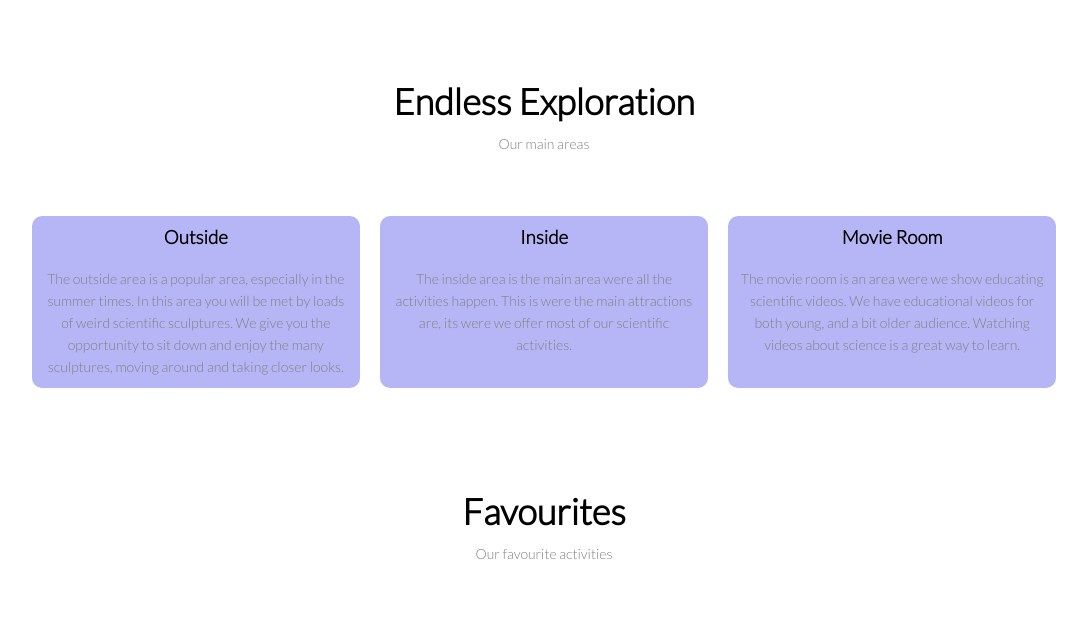
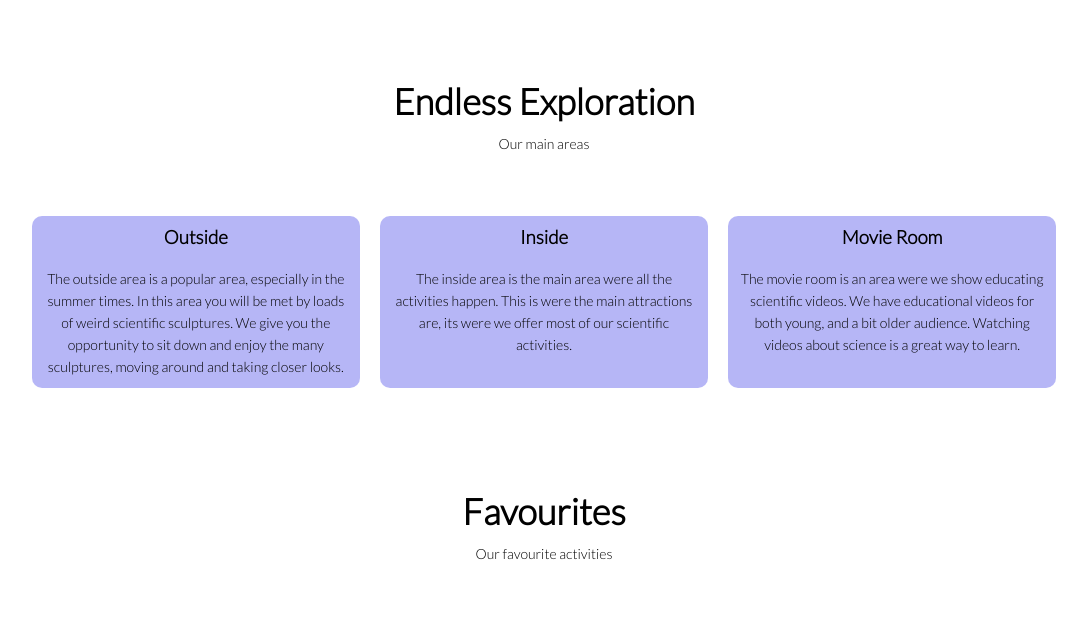
Before and after one commit to Eskilmm/Semester-Project-1, a plain HTML site: page index.html in a window 1280 px wide. Shown: the part 840-1465 px from the top of the page, without its empty margins (96-1183 px from the left). Drawn offline with Linux system fonts and the light colour scheme; grey boxes are pictures that could not be loaded.

Commit message:
Update style.css

```diff
--- a/style.css
+++ b/style.css
@@ -136,7 +136,7 @@ nav .fa{
  }
 
  p{
-     color: gray;
+     color: rgb(0, 0, 0);
      font-size: 36px;
      font-size: 14px;
      font-weight: 500;
```
